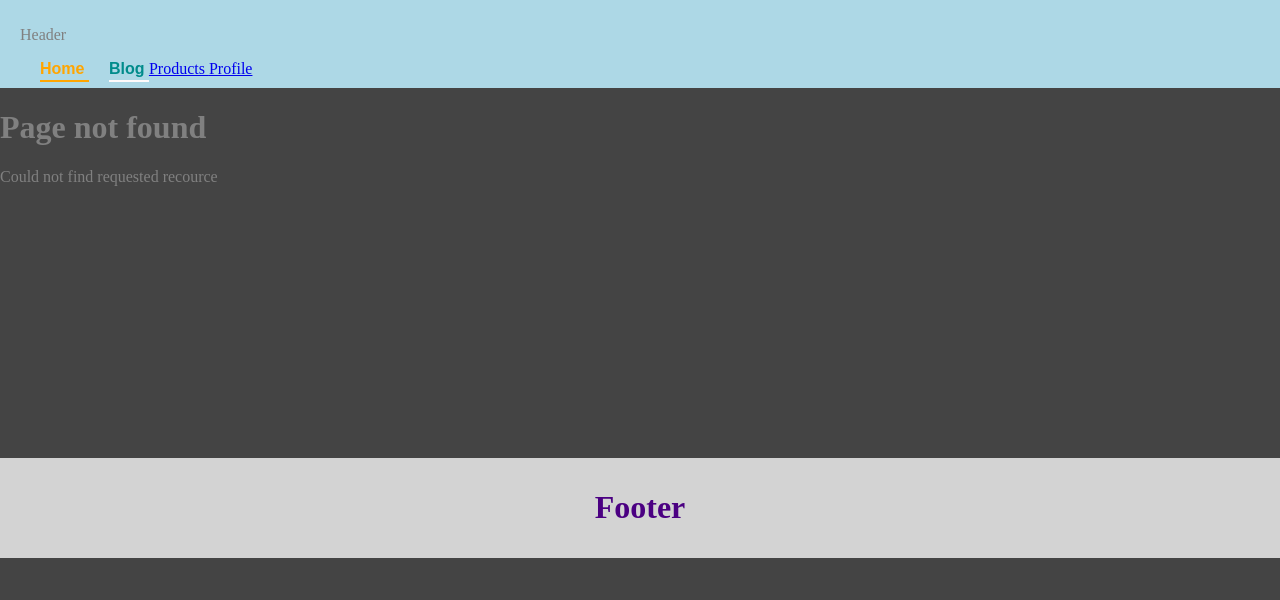
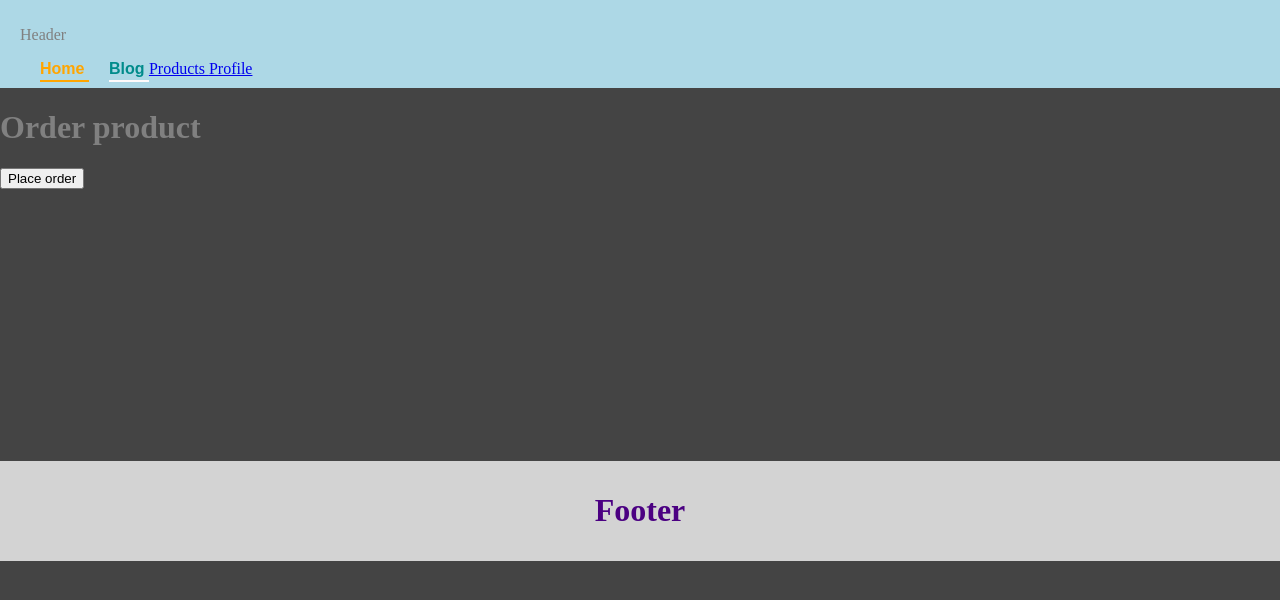
Before and after one commit to AbrorBoqiyev/mynextProject, a Next.js app: page /order-product in a window 1280 px wide. Before the commit this address had no page. Shown: the top 600 px of the page. Built offline with nearby package versions, Linux system fonts and the light colour scheme.

Commit message:
muving arror page to another folders

```diff
--- /dev/null
+++ b/src/app/order-product/page.tsx
@@ -0,0 +1,17 @@
+"use client"
+import { useRouter } from "next/navigation";
+
+export default function OrderProduct() {
+    const router = useRouter();
+    const handleClick = () => {
+        console.log("Placing your order");
+        router.replace("/");
+    };
+
+    return (
+        <div>
+            <h1>Order product</h1>
+            <button onClick={handleClick}>Place order</button>
+        </div>
+    );
+}
```
